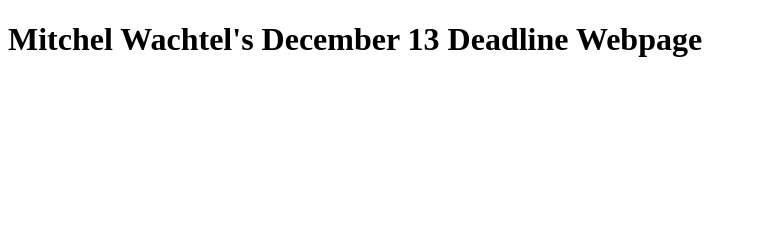
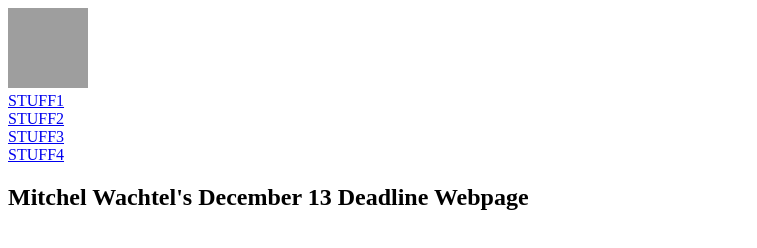
Before and after one commit to mitchelwachtel/december13, a plain HTML site: page index.html in a window 1280 px wide. Shown: the whole page, without its empty margins (0-757 px from the left). Drawn offline with Linux system fonts and the light colour scheme; grey boxes are pictures that could not be loaded.

Commit message:
more basics with navbar

```diff
--- a/css/style.css
+++ b/css/style.css
@@ -0,0 +1,9 @@
+* {
+
+}
+
+ul {
+    list-style-type: none;
+    margin: 0;
+    padding: 0;
+}
--- a/index.html
+++ b/index.html
@@ -1,12 +1,26 @@
 <!DOCTYPE html>
-<html>
+<html lang="en">
 <head>
+    <meta charset="UTF-8">
+    <meta http-equiv="X-UA-Compatible" content="IE=edge">
+    <meta name="viewport" content="width=device-width, initial-scale=1.0">
+    <link rel="stylesheet" href="./css/style.css">
     <title>Dec 13</title>
-        <link href="./css/style.css" rel="stylesheet" type="text/css">
 </head>
-
 <body>
+    <nav class="navbar">
+        <div class="navbar__container">
+            <a href="/" id="navbar_logo"><img src="./resources/docwach.png" alt="DocWach" width="80px" height="80px"></a>
+            <ul>
+                <li><a href="/">STUFF1</a></li>
+                <li><a href="/">STUFF2</a></li>
+                <li><a href="/">STUFF3</a></li>
+                <li><a href="/">STUFF4</a></li>
+            </ul>
+        </div>
+        <div class="title">
             <h1>Mitchel Wachtel's December 13 Deadline Webpage</h1>
-
+        </div>
+    </nav>
 </body>
 </html>
```
Also changed, not shown: resources/mountains.jpeg (added), 1 other file. Lines whose indentation alone changed are shown as unchanged.
